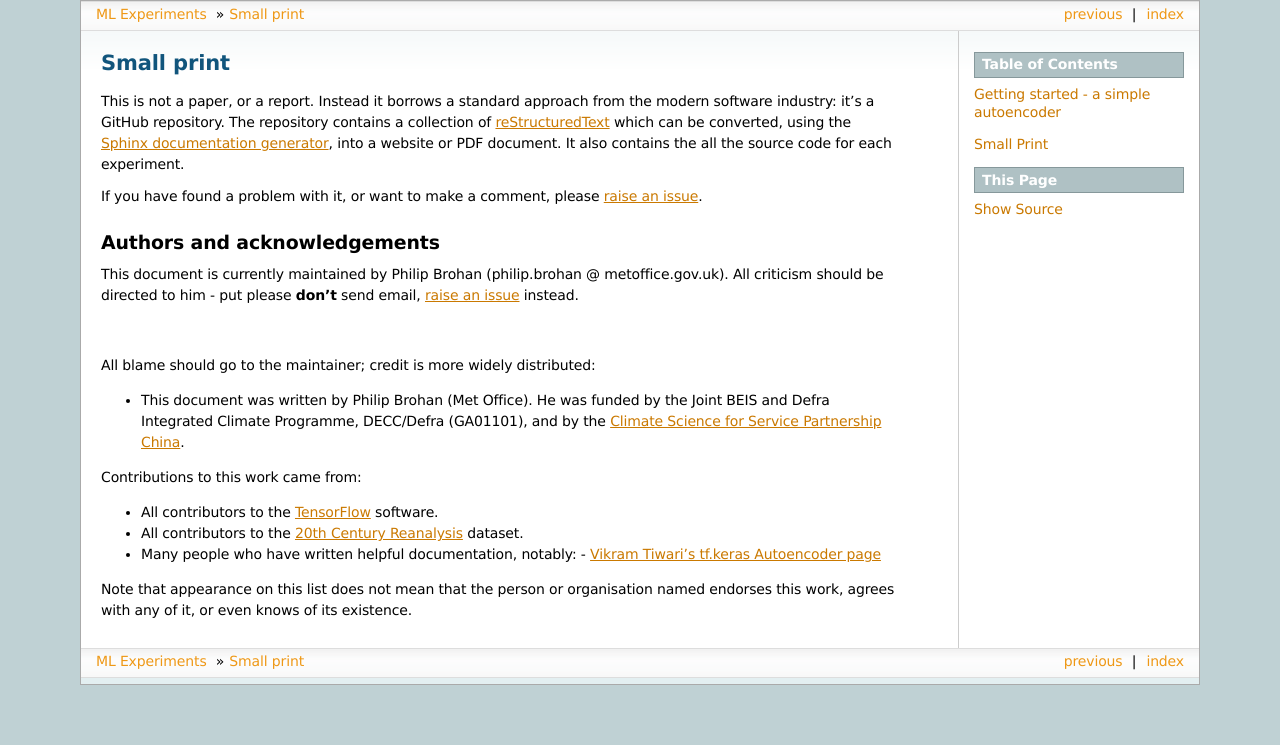
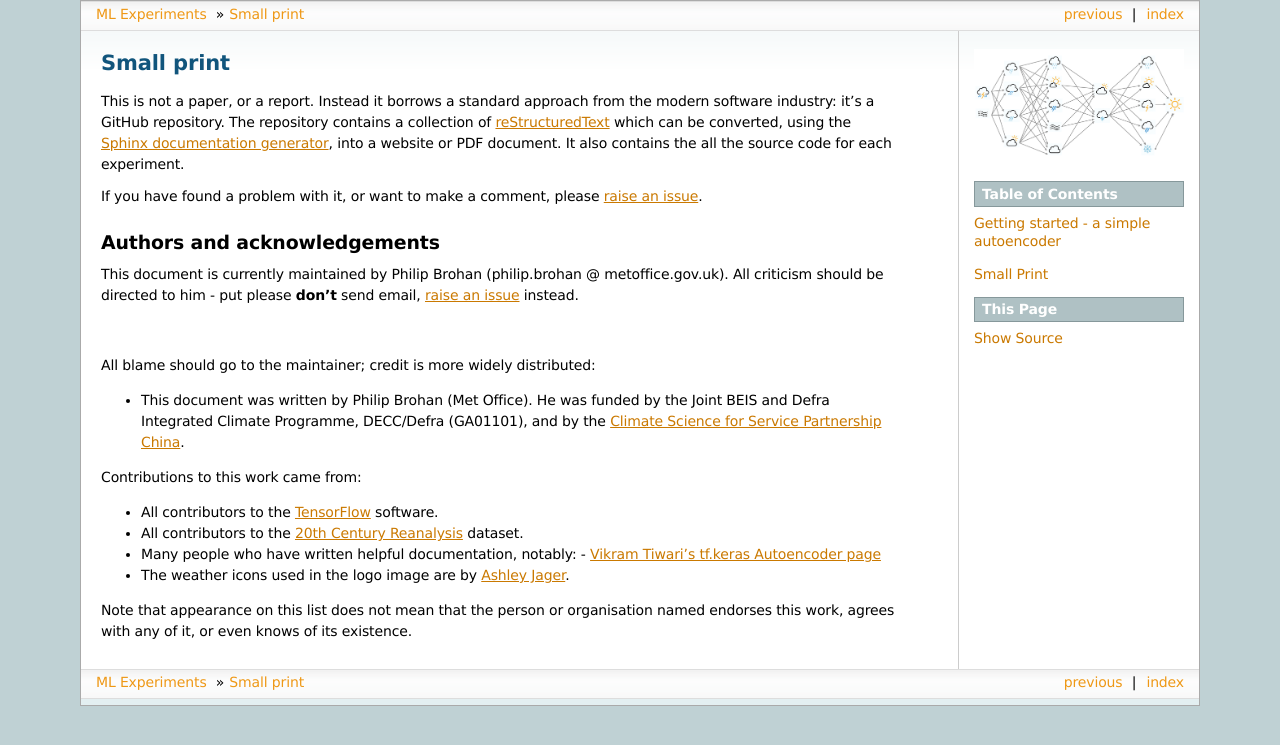
Before and after one commit to philip-brohan/Machine-Learning, a Sphinx documentation site: the page built from docs/credits.rst, in a window 1280 px wide. Shown: the top 745 px of the page. Built offline with Sphinx 7.4.7, drawn with Linux system fonts in a browser that asks for light colours.

Commit message:
Added a logo image.

```diff
--- a/docs/conf.py
+++ b/docs/conf.py
@@ -148,7 +148,7 @@ html_short_title = 'ML Experiments'
 # The name of an image file (relative to this directory) to place at the top
 # of the sidebar.
 #
-html_logo = 'logo/Mll.png'
+html_logo = 'logo/Weather-Network.png'
 
 # The name of an image file (relative to this directory) to use as a favicon of
 # the docs.  This file should be a Windows icon file (.ico) being 16x16 or 32x32
--- a/docs/credits.rst
+++ b/docs/credits.rst
@@ -22,5 +22,6 @@ Contributions to this work came from:
 * All contributors to the `20th Century Reanalysis <https://www.esrl.noaa.gov/psd/data/20thC_Rean/>`_ dataset.
 * Many people who have written helpful documentation, notably:
   - `Vikram Tiwari's tf.keras Autoencoder page <https://www.kaggle.com/vikramtiwari/autoencoders-using-tf-keras-mnist>`_
+* The weather icons used in the logo image are by `Ashley Jager <https://www.npmjs.com/package/weather-underground-icons>`_.
 
 Note that appearance on this list does not mean that the person or organisation named endorses this work, agrees with any of it, or even knows of its existence.
```
Also changed, not shown: docs/logo/Weather-Network.png (added), docs/logo/icons/1.png (added), docs/logo/icons/10.png (added), docs/logo/icons/11.png (added), docs/logo/icons/12.png (added), docs/logo/icons/13.png (added), docs/logo/icons/14.png (added), docs/logo/icons/15.png (added), docs/logo/icons/2.png (added), docs/logo/icons/3.png (added), docs/logo/icons/4.png (added), docs/logo/icons/5.png (added), docs/logo/icons/6.png (added), docs/logo/icons/7.png (added), 3 more files, 1 other file.
